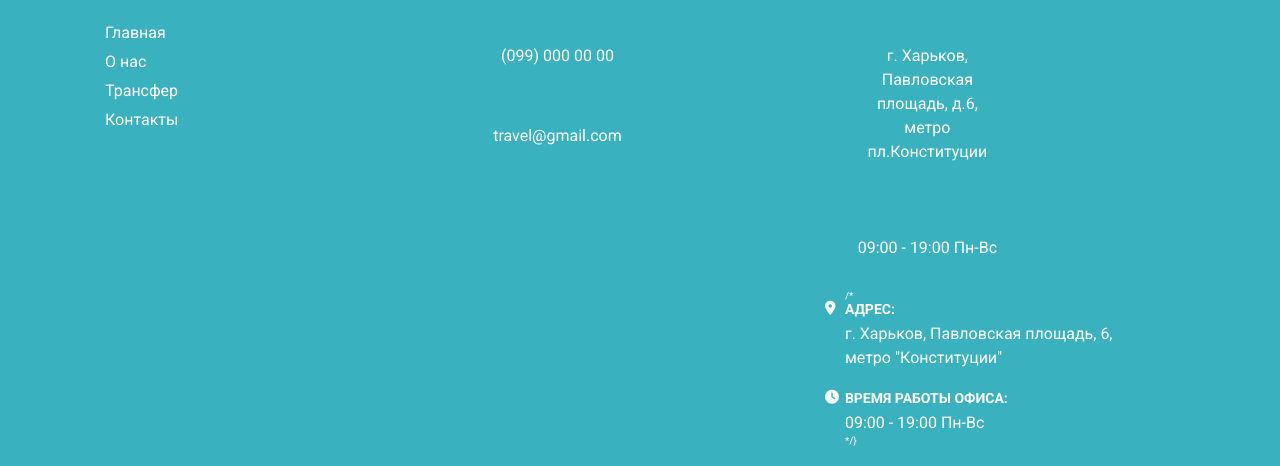
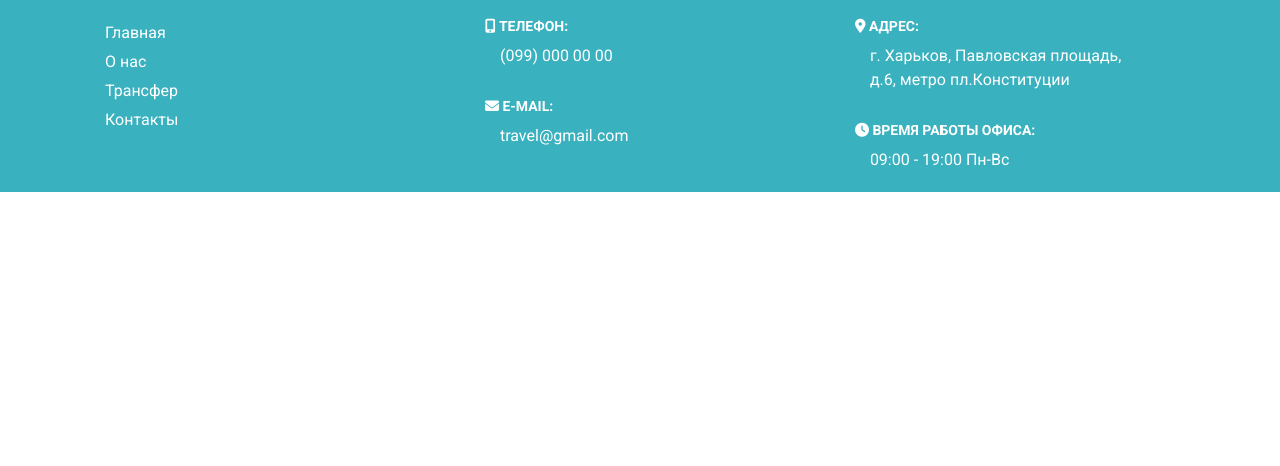
Before and after one commit to TanyaSashyna/react-site-trevel, a React app: page /contact in a window 1280 px wide. Shown: the part 1141-1607 px from the top of the page. After the commit the page ends 1333 px from the top, so only its background shows below. Built offline with nearby package versions, Linux system fonts and the light colour scheme.

Commit message:
fix footer component

```diff
--- a/src/components/footer/Footer.js
+++ b/src/components/footer/Footer.js
@@ -18,56 +18,38 @@ export default class Main extends React.Component {
                 <div className='container footer-wrap'>
                     <div className="footer-wrap__case nav-list">
                         <ul>
-                            {
-                                menu.map(el =>
-                                    <li key={el.id}>
-                                        <Link to={el.path} className='link'>
-                                            {el.text}
-                                        </Link>
-                                    </li>
-                                )
-                            }
+                            {menu.map(el =>
+                                <li key={el.id}>
+                                    <Link to={el.path} className='link'>
+                                        {el.text}
+                                    </Link>
+                                </li>
+                            )}
                         </ul>
                     </div>
                     <div className='footer-wrap__case'>
-                        <ContactItem classIcon="fas fa-mobile-alt" contactName="Телефон" scheduleText="(099) 000 00 00"/>
-                        <ContactItem classIcon="fas fa-envelope" contactName="E-mail" scheduleText="travel@gmail.com"/>
-                            {/*<div className='phone'>
-                            <div className="contacts-name">
-                                <i className="fas fa-mobile-alt"></i> Телефон:
-                            </div>
-                            <div className="footer-phone">
-                                (099) 000 00 00
-                            </div>
-                        </div>
-                        <div className="email">
-                            <div className="contacts-name">
-                                <i className="fas fa-envelope"></i> E-mail:
-                            </div>
-                            <div className="footer-schedule">
-                                travel@gmail.com
-                            </div>
-                        </div>*/}
+                        <ContactItem
+                            classIcon="fas fa-mobile-alt"
+                            contactName="Телефон"
+                            scheduleText="(099) 000 00 00"
+                        />
+                        <ContactItem
+                            classIcon="fas fa-envelope"
+                            contactName="E-mail"
+                            scheduleText="travel@gmail.com"
+                        />
                     </div>
                     <div className='footer-wrap__case'>
-                        <ContactItem classIcon="fas fa-map-marker-alt" contactName="Адрес" scheduleText="г. Харьков, Павловская площадь, д.6, метро пл.Конституции"/>
-                        <ContactItem classIcon="fas fa-clock" contactName="Время работы офиса" scheduleText="09:00 - 19:00 Пн-Вс"/>
-                            /*<div className='address'>
-                            <div className="contacts-name">
-                                <i className="fas fa-map-marker-alt"></i> Адрес:
-                            </div>
-                            <div className="footer-contacts">
-                                г. Харьков, Павловская площадь, 6,<br />метро "Конституции"
-                            </div>
-                        </div>
-                        <div className="time-work">
-                            <div className="contacts-name">
-                                <i className="fas fa-clock"></i> Время работы офиса:
-                            </div>
-                            <div className="footer-schedule">
-                                09:00 - 19:00 Пн-Вс
-                            </div>
-                        </div>*/}
+                        <ContactItem
+                            classIcon="fas fa-map-marker-alt"
+                            contactName="Адрес"
+                            scheduleText="г. Харьков, Павловская площадь, д.6, метро пл.Конституции"
+                        />
+                        <ContactItem
+                            classIcon="fas fa-clock"
+                            contactName="Время работы офиса"
+                            scheduleText="09:00 - 19:00 Пн-Вс"
+                        />
                     </div>
                 </div>
             </footer>
--- a/src/components/footer/footer.scss
+++ b/src/components/footer/footer.scss
@@ -8,7 +8,7 @@ footer {
 .footer-wrap {
     display: flex;
 
-  @media (max-width: 600px) {
+    @media (max-width: 650px) {
         display: block;
     }
 
@@ -17,12 +17,31 @@ footer {
         padding: 20px;
         color: $color-white;
 
-    @media (max-width: 600px) {
+        @media (max-width: 650px) {
             width: 100%;
             text-align: center;
 
             &:not(:last-child) {
                 border-bottom: 1px solid $color-blue-1;
+            }
+        }
+
+        .contact {
+            &-item {
+                width: 100%;
+                text-align: left;
+
+                @media (max-width: 650px) {
+                    text-align: center;
+                }
+
+                &:last-child {
+                    padding-bottom: 0;
+                }
+            }
+
+            &-name {
+                color: $color-white;
             }
         }
 
@@ -47,34 +66,4 @@ footer {
             }
         }
     }
-
-  .address,
-  .phone {
-    margin-bottom: 20px;
 }
-
-  .contacts-name {
-    font-size: 1.4em;
-    text-transform: uppercase;
-    font-weight: $bold;
-    margin-bottom: 5px;
-    position: relative;
-
-    i {
-      position: absolute;
-      top: 0;
-      left: -20px;
-
-      @media (max-width: 600px) {
-        position: static;
-      }
-    }
-  }
-
-  .footer-contacts,
-  .footer-schedule,
-  .footer-phone {
-    font-size: 1.6em;
-    line-height: 1.5;
-  }
-}
```
Lines whose indentation alone changed are shown as unchanged.
